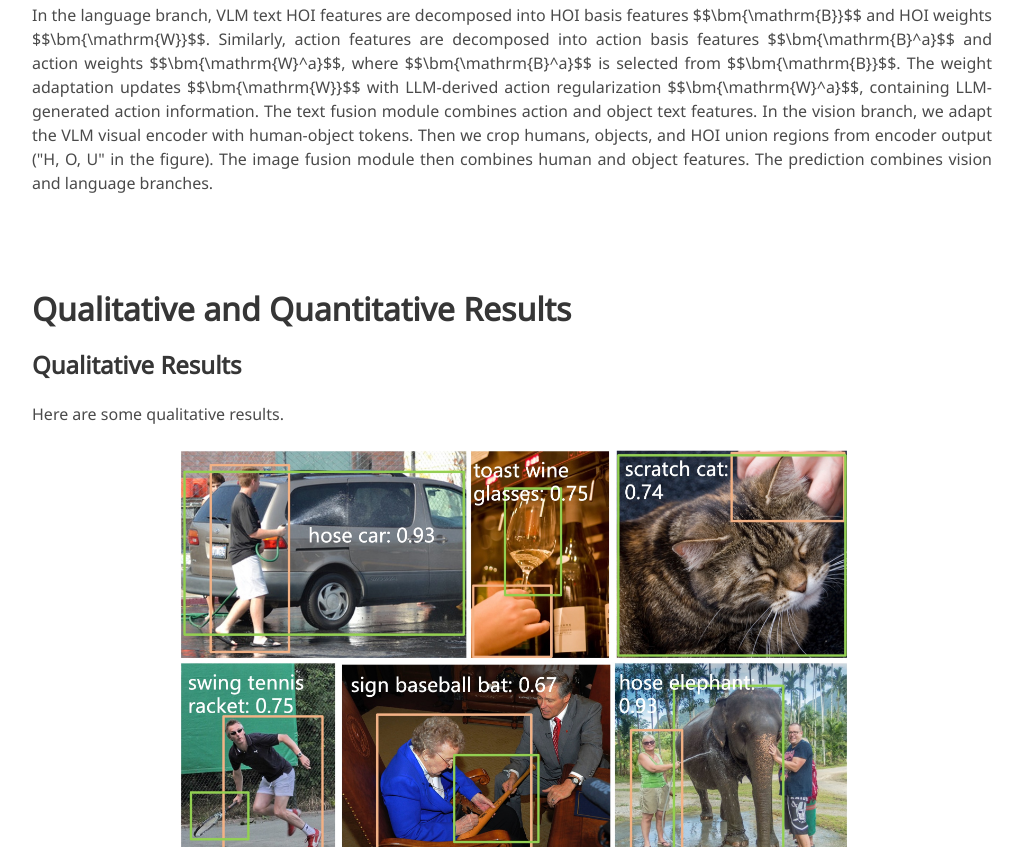
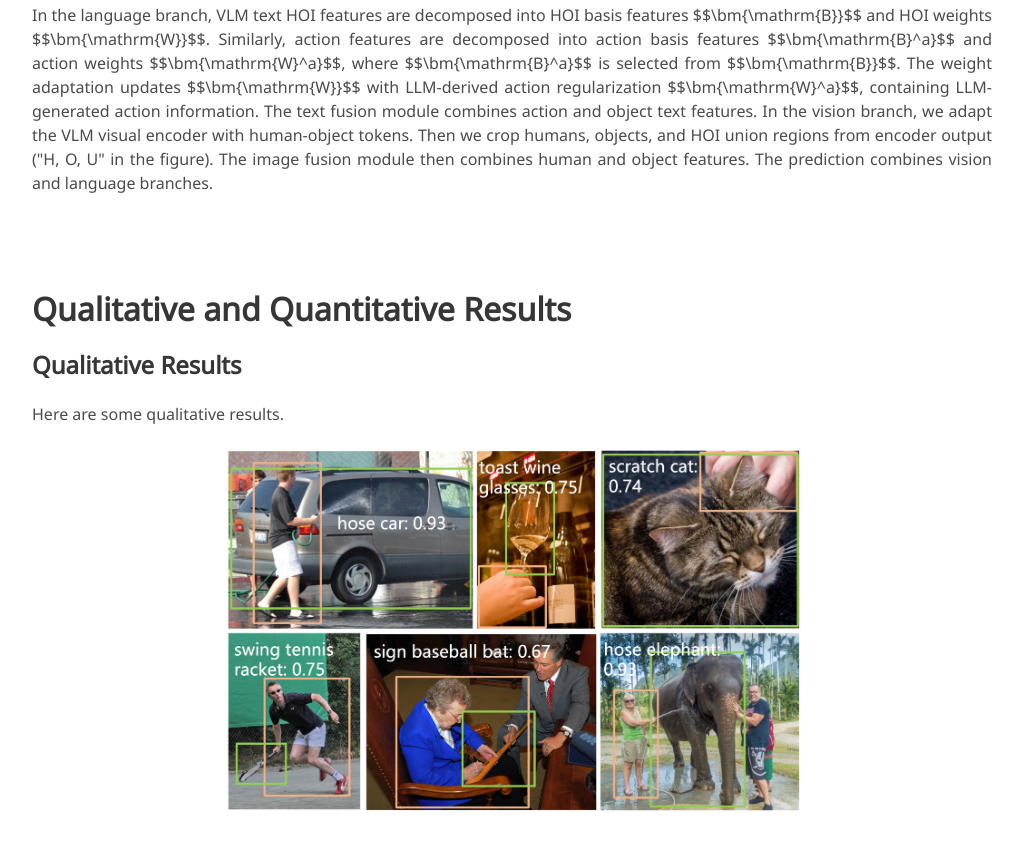
Before and after one commit to ChelsieLei/HOLa_Proj, a plain HTML site: page index.html in a window 1280 px wide. Shown: the part 1953-2800 px from the top of the page, without its empty margins (128-1151 px from the left). Drawn offline with nearby package versions, Linux system fonts and the light colour scheme; some icons are missing; a web font is replaced by a local one.

Commit message:
minor modification

```diff
--- a/index.html
+++ b/index.html
@@ -194,7 +194,7 @@
           </p>
         </div>
         <div class="content has-text-centered">
-        <img src="./imgs/vis_result_main.jpg" alt="Qualitative Results" style="width:70%; max-width:800px; margin-bottom: 30px;">
+        <img src="./imgs/vis_result_main.jpg" alt="Qualitative Results" style="width:60%; max-width:800px; margin-bottom: 30px;">
         </div>
         <br/>
         <!--/ Interpolating. -->
```
